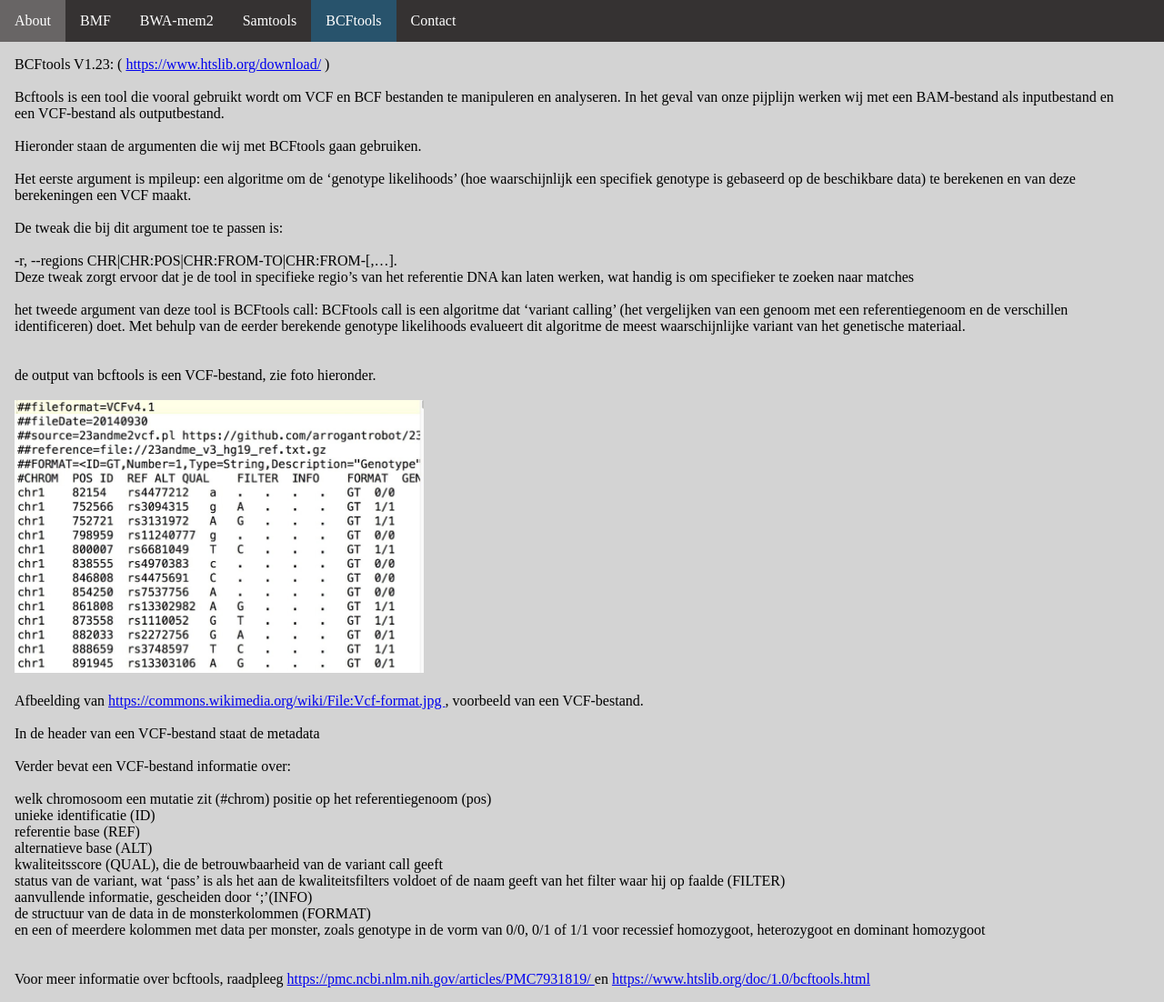
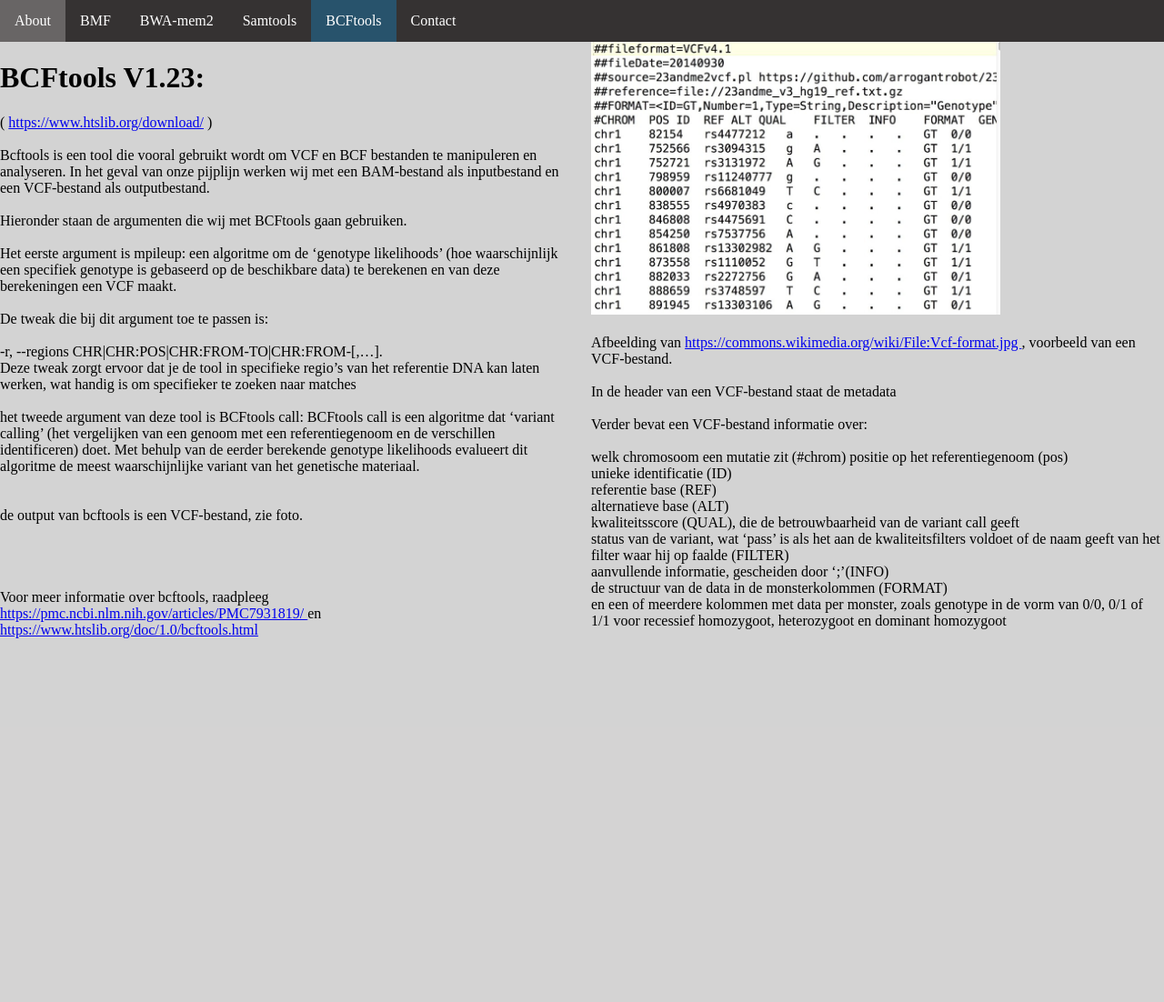
Before and after one commit to mokalashhanze/installatie-handleiding-tool, a Flask app: page /bcftools in a window 1280 px wide. Shown: the whole page at 91% size. After the commit the page ends 702 px from the top, so only its background shows below. Run offline with Flask 3, Linux system fonts and the light colour scheme.

Commit message:
Update bcftools.html

```diff
--- a/website/templates/bcftools.html
+++ b/website/templates/bcftools.html
@@ -2,13 +2,17 @@
 
 {% block content %}
 
-    <div>
+    <div style="display: flex; max-width: 200ch; justify-content: space-between; gap: 20px;">
+        <div style="flex: 1;">
         <p class="paragraph_text">
-            BCFtools V1.23: (
+            <h1>
+            BCFtools V1.23:
+            </h1>
+            (
             <a href="https://www.htslib.org/download/">https://www.htslib.org/download/</a>
             )
             <br><br>
-Bcftools is een tool die vooral gebruikt wordt om VCF en BCF bestanden te manipuleren en analyseren.
+            Bcftools is een tool die vooral gebruikt wordt om VCF en BCF bestanden te manipuleren en analyseren.
             In het geval van onze pijplijn werken wij met een BAM-bestand als inputbestand en een VCF-bestand als outputbestand.
             <br><br>
             Hieronder staan de argumenten die wij met BCFtools gaan gebruiken.
@@ -26,8 +30,20 @@ Het eerste argument is mpileup: een algoritme om de ‘genotype likelihoods’ (
             het tweede argument van deze tool is BCFtools call: BCFtools call is een algoritme dat ‘variant calling’ (het vergelijken van een genoom met een referentiegenoom en de verschillen identificeren) doet.
             Met behulp van de eerder berekende genotype likelihoods evalueert dit algoritme de meest waarschijnlijke variant van het genetische materiaal.
             <br><br><br>
-            de output van bcftools is een VCF-bestand, zie foto hieronder.
+            de output van bcftools is een VCF-bestand, zie foto.
             <br><br>
+                        <br><br><br>
+            Voor meer informatie over bcftools, raadpleeg
+
+            <a
+            href="https://pmc.ncbi.nlm.nih.gov/articles/PMC7931819/ ">https://pmc.ncbi.nlm.nih.gov/articles/PMC7931819/
+            </a> en
+
+            <a href="https://www.htslib.org/doc/1.0/bcftools.html ">
+                https://www.htslib.org/doc/1.0/bcftools.html</a>
+
+            </div>
+            <div style="flex: 1;">
             <img src="../static/pictures/vcf_file.jpg" alt="example vcf file" height="300" width="450">
             <br><br>
             Afbeelding van
@@ -51,15 +67,6 @@ status van de variant, wat ‘pass’ is als het aan de kwaliteitsfilters voldoe
 aanvullende informatie, gescheiden door ‘;’(INFO) <br>
 de structuur van de data in de monsterkolommen (FORMAT) <br>
 en een of meerdere kolommen met data per monster, zoals genotype in de vorm van 0/0, 0/1 of 1/1 voor recessief homozygoot, heterozygoot en dominant homozygoot
-            <br><br><br>
-            Voor meer informatie over bcftools, raadpleeg
-
-            <a
-            href="https://pmc.ncbi.nlm.nih.gov/articles/PMC7931819/ ">https://pmc.ncbi.nlm.nih.gov/articles/PMC7931819/
-            </a> en
-
-            <a href="https://www.htslib.org/doc/1.0/bcftools.html ">
-                https://www.htslib.org/doc/1.0/bcftools.html</a>
 
         </p>
     </div>
```
